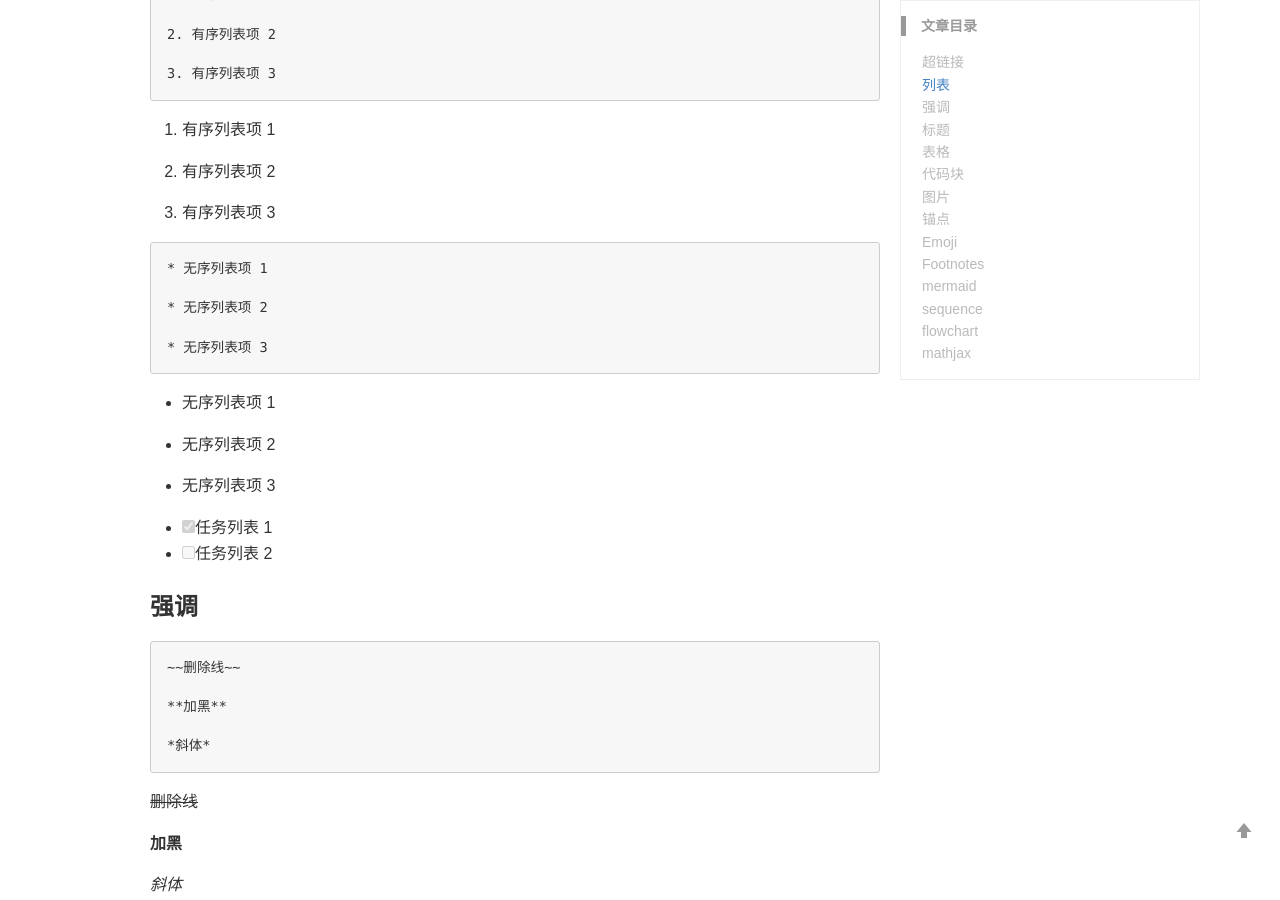
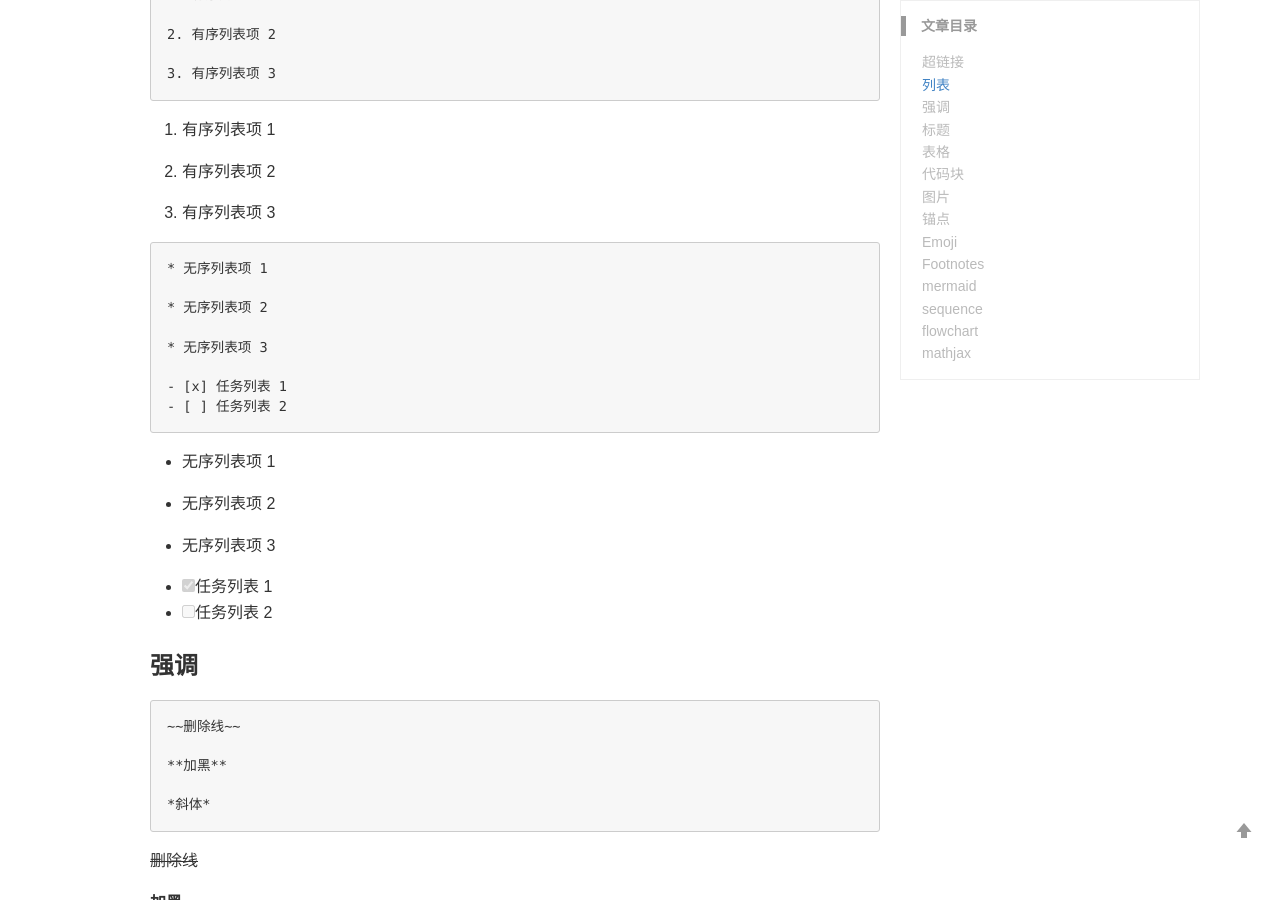
Before and after one commit to QingyiZhang/qingyizhang.github.io, a Jekyll site: the page built from _wiki/markdown.md, in a window 1280 px wide and 900 px high, scrolled down 951 px. Built offline with Jekyll 4.4.1, drawn with Linux system fonts in a browser that asks for light colours; emoji names are drawn with the system emoji font; formulas are drawn with MathJax 3; comment, search, counter and statistics services are not loaded.

Commit message:
change name

````diff
--- a/_config.yml
+++ b/_config.yml
@@ -4,7 +4,7 @@
 baseurl:
 url: http://kubi.pub
 date_format: "ordinal"
-title: 爱折腾的小谷哥
+title: 爱折腾的庆庆
 subtitle: "Never stop learning"
 description: "Qingyi's Blog"
 keywords: kubi.pub qingyi
--- a/_wiki/markdown.md
+++ b/_wiki/markdown.md
@@ -49,6 +49,9 @@ mathjax: true
 * 无序列表项 2
 
 * 无序列表项 3
+
+- [x] 任务列表 1
+- [ ] 任务列表 2
 ```
 
 * 无序列表项 1
````
Also changed, not shown: README.md.
